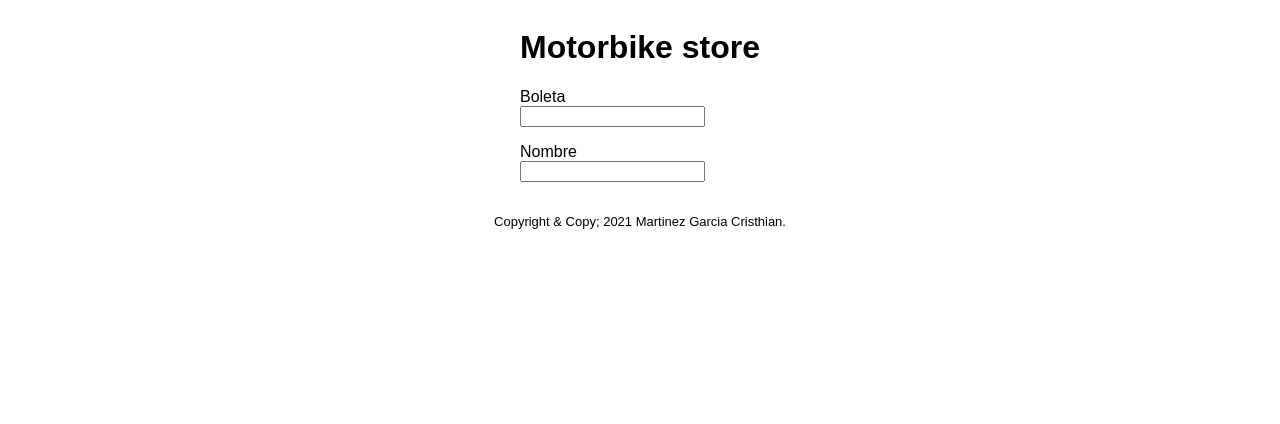
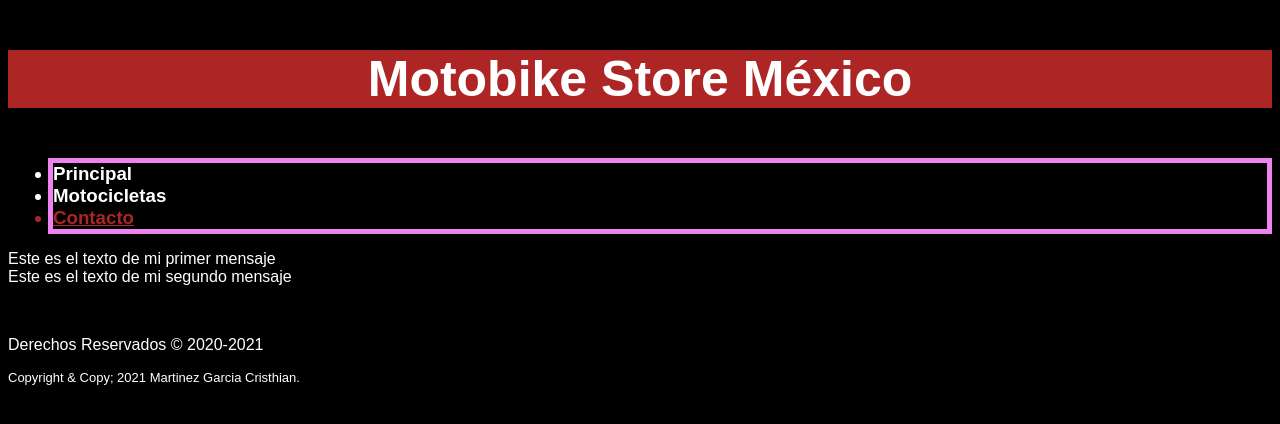
Before and after one commit to Motorbikestore/motorbikestore.github.io, a plain HTML site: page index.html in a window 1280 px wide. Drawn offline with Linux system fonts and the light colour scheme.

Commit message:
se agrego contacto

```diff
--- a/css/estilos.css
+++ b/css/estilos.css
@@ -1,12 +1,61 @@
-body {
+  body {
     font-family: sans-serif;
+    background-color: rgb(0, 0, 0);
+  }
+  body.contacto{
     text-align: center;
   }
 
-  form {
+  p.titulo{
+    text-align: center;
+    font-size: 50px;
+    background: #ad2525;
+    color: #ffffff;
+  }
+  p.forma{
+    font-size: 35px;
     display: inline-block;
-    text-align: start;
+    text-align: center;
+    color: #ffffff;
+    width: 250;
+    height: 45;
+
   }
+  input{
+    border:1px solid #e1e1e1;
+    padding:10px;
+    width:100%;
+  }
+
+  textarea{
+	width:100%;
+	border:1px solid #e1e1e1;
+	padding:10px;
+	height:200px;
+  }
+
+
+  h1{
+    color: #ffffff;
+  }
+  h3{
+  color: #ffffff;
+  border: 5px solid violet;
+  margin: auto;
+  }
+
+  section{
+    color: #ffffff;
+  }
+
+  footer{
+    color: #ffffff;
+  }
+
+  a{
+    color: #ad2525;
+  }
+
 
   p>label>* {
     display: block;
@@ -16,4 +65,5 @@ body {
     display: block;
     margin: 1rem 0;
     font-size: small;
+    color: #ffffff;
   }
--- a/index.html
+++ b/index.html
@@ -10,10 +10,61 @@
 </head>
 
 <body>
-    <form id="forma" action="javascript:procesa()">
-        <h1>Motorbike store </h1>
+    <header>
+        <h1>
+            <p class="titulo">
+                Motobike Store México
+            </p>
+        </h1>
+    </header>
+
+    <nav>
+        <ul>
+            <h3>
+                <li>Principal</li>
+                <li>Motocicletas</li>
+                <a href="contacto.html">
+                    <li>Contacto</li>
+                </a>
+
+            </h3>
+        </ul>
+    </nav>
+
+
+    <section>
+        <article>
+            Este es el texto de mi primer mensaje
+        </article>
+        <article>
+            Este es el texto de mi segundo mensaje
+        </article>
+    </section>
+
+    <aside>
+        <blockquote>Mensaje 1</blockquote>
+    </aside>
+
+
+
+    <footer>
+        Derechos Reservados &copy; 2020-2021
+    </footer>
+
+    <mi-footer>
+    </mi-footer>
 </body>
 
+
+
+
+
+</html>
+
+
+
+<!--
+<form id="forma" action="javascript:procesa()">
 
     <p>
         <label>
@@ -22,17 +73,7 @@
         </label>
     </p>
     <p>
-    <label>
-        Nombre
-        <input type="text" name="nombre">
-    </label>
-</p>
 
 
-<body>
-    </form>
-    <mi-footer></mi-footer>
-    <script src="js/CtrlSalida.js"></script>
-</body>
 
-</html>
+</form> -->
```
Also changed, not shown: contacto.html (added, +104 -0 lines). Lines whose indentation alone changed are shown as unchanged.
